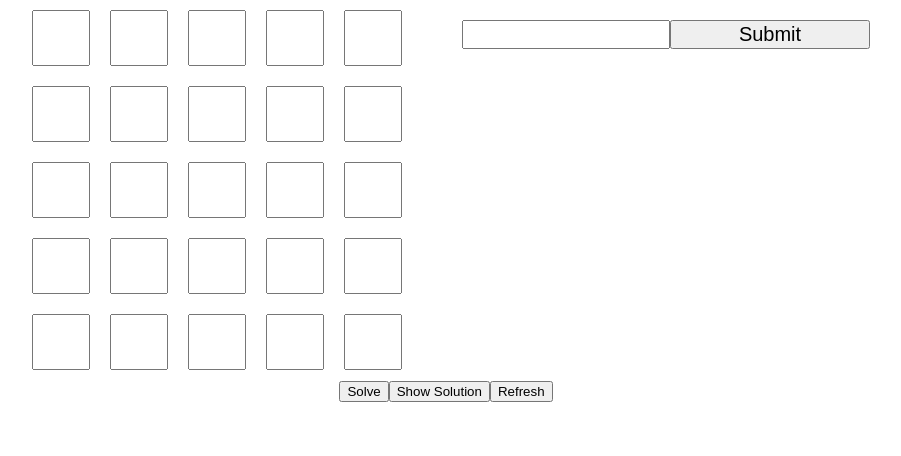
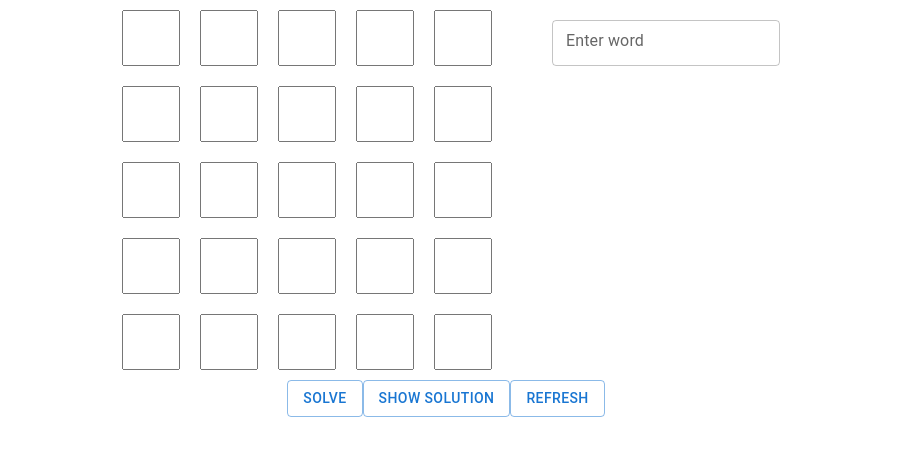
Before and after one commit to aarongrand97/gogenui, a React (Create React App) app: page / in a window 1280 px wide. Shown: the top 456 px of the page, without its empty margins (194-1095 px from the left). Built offline with nearby package versions, Linux system fonts and the light colour scheme.

Commit message:
updated more to mui5

```diff
--- a/package.json
+++ b/package.json
@@ -4,6 +4,9 @@
   "version": "0.1.0",
   "private": true,
   "dependencies": {
+    "@emotion/react": "^11.10.0",
+    "@emotion/styled": "^11.10.0",
+    "@mui/material": "^5.9.2",
     "@testing-library/jest-dom": "^5.16.4",
     "@testing-library/react": "^13.3.0",
     "@testing-library/user-event": "^13.5.0",
--- a/src/App.js
+++ b/src/App.js
@@ -5,6 +5,7 @@ import { useState } from 'react';
 import Solver from './Solver';
 import { ToastContainer, toast } from 'react-toastify';
 import "react-toastify/dist/ReactToastify.css"
+import { Button } from '@mui/material';
 
 function App() {
   var initialGrid = [
@@ -70,16 +71,16 @@ function App() {
 
   return (
     <>
-    <ToastContainer />
     <div className="App">
       <Grid grid = {grid} updateGrid = {(index, value) => updateGrid(index, value)} showSolution = {showSolution}/>
       <WordsInput wordsList = {wordsList} onAddWord = {(word) => addToWordsList(word)} onRemoveWord = {(word) => removeFromWordsList(word)}/>
       <div>
-      <button onClick={solve}>Solve</button>
-      <button onClick={() => setShowSolution(!showSolution)}>Show Solution</button>
-      <button onClick={refresh}>Refresh</button>
+      <Button variant="outlined" onClick={solve}>Solve</Button>
+      <Button variant="outlined" onClick={() => setShowSolution(!showSolution)}>Show Solution</Button>
+      <Button variant="outlined" onClick={refresh}>Refresh</Button>
       </div>
     </div>
+    <ToastContainer />
     </>
   );
 }
--- a/src/WordDisplay.js
+++ b/src/WordDisplay.js
@@ -1,6 +1,6 @@
 import "./WordDisplay.css"
 
-
+import { Button } from '@mui/material';
 
 const WordDisplay = (props) => {
 
@@ -10,7 +10,7 @@ const WordDisplay = (props) => {
 
     return (<div className="wordDisplay">
     <text>{props.value}</text>
-    <button onClick={() => removeClicked(props.value)}>clear</button>
+    <Button onClick={() => removeClicked(props.value)}>clear</Button>
     </div>)
 }
 
--- a/src/WordsInput.css
+++ b/src/WordsInput.css
@@ -11,12 +11,6 @@
     font-size: 20px;
 }
 
-.wordsInput button {
-    display: inline-block;
-    vertical-align: top;
-    font-size: 20px;
-}
-
 .wordsInput p {
     border-style: solid;
     border-color: black;
--- a/src/WordsInput.js
+++ b/src/WordsInput.js
@@ -1,3 +1,4 @@
+import { TextField } from '@mui/material';
 import { useState } from 'react';
 import WordDisplay from './WordDisplay';
 import './WordsInput.css'
@@ -26,9 +27,9 @@ const WordsInput = (props) => {
     }
 
     return (
+        //<input type="text" value={currentInputtedWord} onChange={handleChange} onKeyDown={handleKeyDown}/>
         <div className='wordsInput'>
-            <input type="text" value={currentInputtedWord} onChange={handleChange} onKeyDown={handleKeyDown}/>
-            <input type="submit" value="Submit" onClick={handleSubmit}/>
+            <TextField size="small" id="wordInput" label="Enter word" variant="outlined" value= {currentInputtedWord} onChange={handleChange} onKeyDown={handleKeyDown}/>
 
             {Array.from(props.wordsList).map(word => (
                 <WordDisplay value={word} removeWord={removeWord}/>
```
Also changed, not shown: 1 other file (tests, documents, lock files or other folders).
